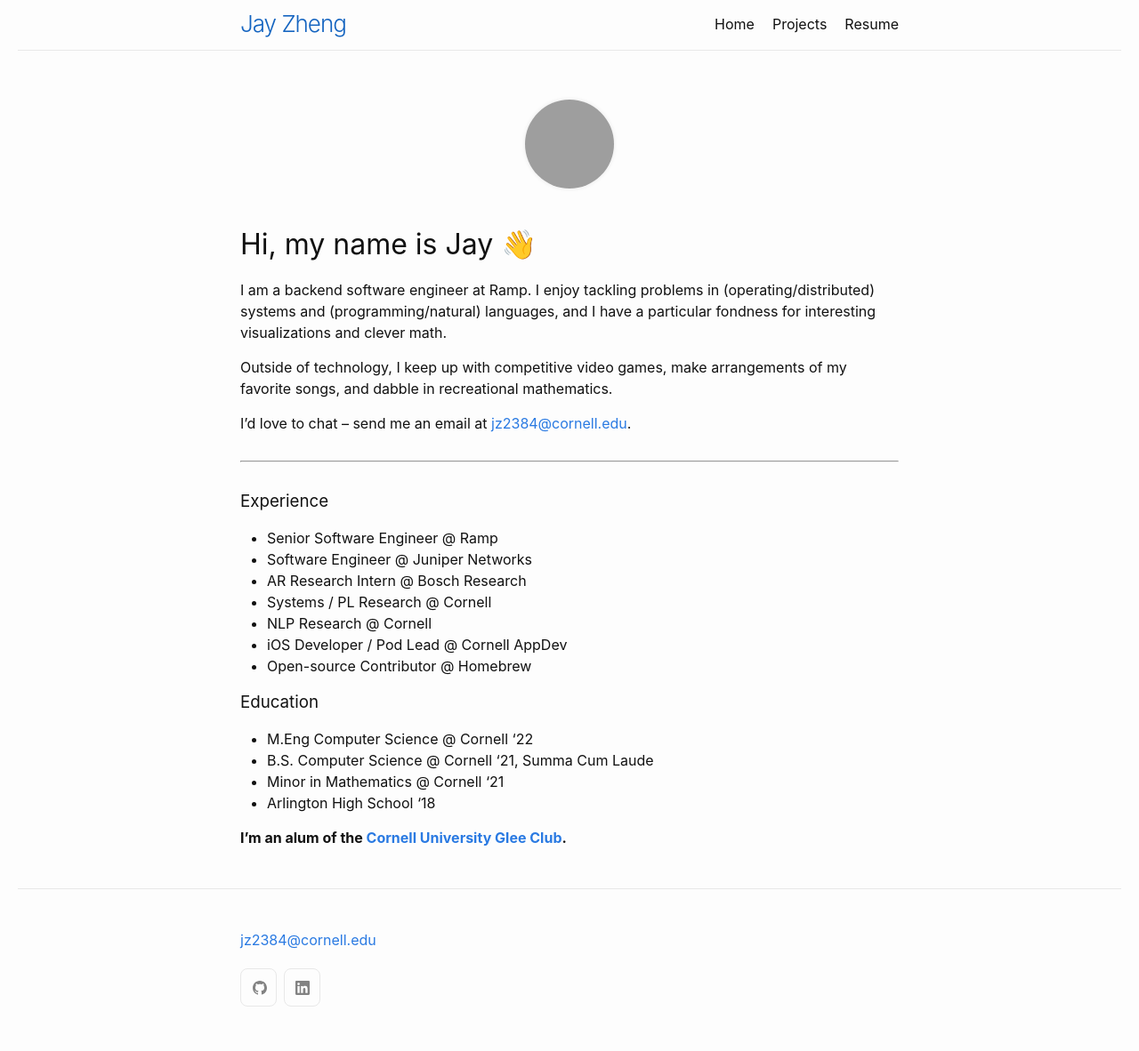
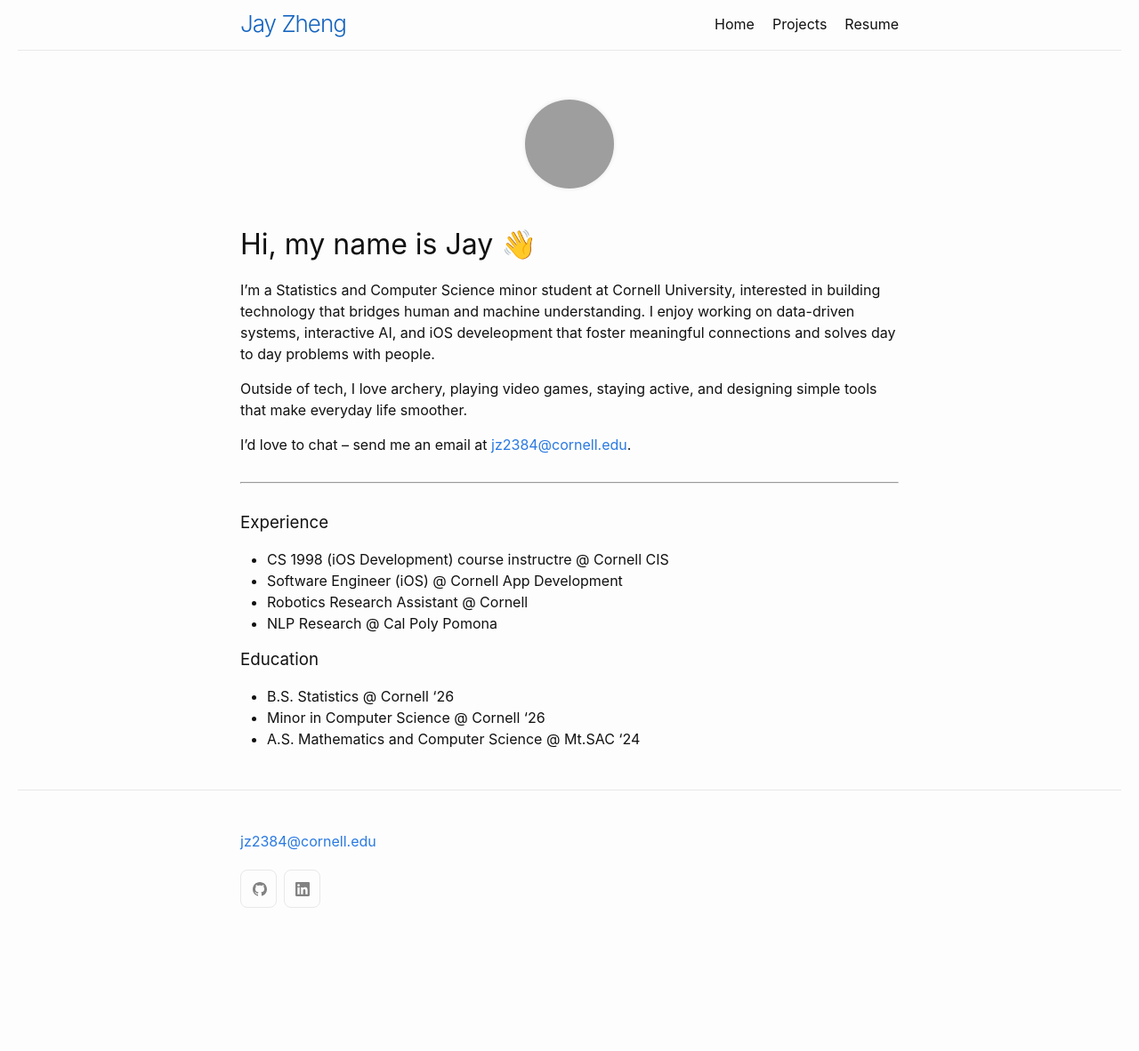
Before and after one commit to Juribu/juribu.github.io, a Jekyll site: the page built from index.md, in a window 1280 px wide. Shown: the whole page at 89% size. Built offline with Jekyll 4.4.1, drawn with Linux system fonts in a browser that asks for light colours; after the commit the page ends 1071 px from its top, so only the background shows below that; grey boxes are pictures that could not be loaded.

Commit message:
update bio

```diff
--- a/index.md
+++ b/index.md
@@ -10,9 +10,9 @@ title: "Home"
 
 # Hi, my name is Jay 👋
 
-I am a backend software engineer at Ramp. I enjoy tackling problems in (operating/distributed) systems and (programming/natural) languages, and I have a particular fondness for interesting visualizations and clever math.
+I’m a Statistics and Computer Science minor student at Cornell University, interested in building technology that bridges human and machine understanding. I enjoy working on data-driven systems, interactive AI, and iOS develeopment that foster meaningful connections and solves day to day problems with people.
 
-Outside of technology, I keep up with competitive video games, make arrangements of my favorite songs, and dabble in recreational mathematics.
+Outside of tech, I love archery, playing video games, staying active, and designing simple tools that make everyday life smoother.
 
 I’d love to chat – send me an email at [jz2384@cornell.edu](mailto:jz2384@cornell.edu).
 
@@ -20,19 +20,13 @@ I’d love to chat – send me an email at [jz2384@cornell.edu](mailto:jz2384@co
 
 ### Experience
 
- * Senior Software Engineer @ Ramp
- * Software Engineer @ Juniper Networks
- * AR Research Intern @ Bosch Research
- * Systems / PL Research @ Cornell
- * NLP Research @ Cornell
- * iOS Developer / Pod Lead @ Cornell AppDev
- * Open-source Contributor @ Homebrew
+ * CS 1998 (iOS Development) course instructre @ Cornell CIS
+ * Software Engineer (iOS) @ Cornell App Development
+ * Robotics Research Assistant @ Cornell
+ * NLP Research @ Cal Poly Pomona
 
 ### Education
 
- * M.Eng Computer Science @ Cornell '22
- * B.S. Computer Science @ Cornell '21, Summa Cum Laude
- * Minor in Mathematics @ Cornell '21
- * Arlington High School '18
-
-__I'm an alum of the [Cornell University Glee Club](https://www.gleeclub.com).__
+ * B.S. Statistics @ Cornell '26
+ * Minor in Computer Science @ Cornell '26
+ * A.S. Mathematics and Computer Science @ Mt.SAC '24
```
